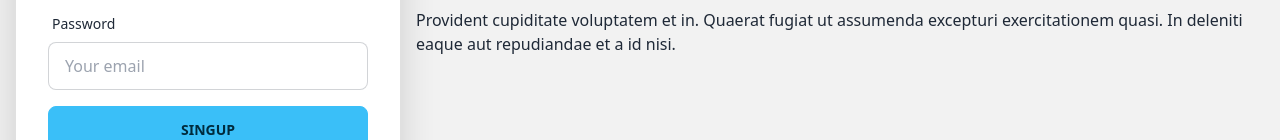
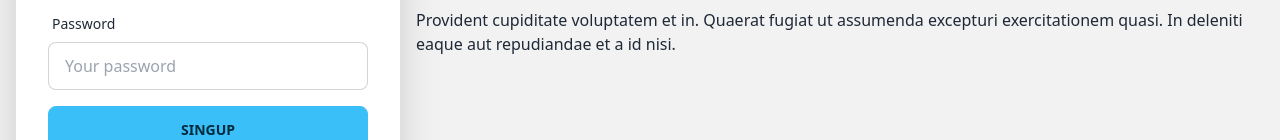
Before and after one commit to ImranRH321/Resturent_bistro_client, a React (Vite) app: page /singup in a window 1280 px wide. Shown: the part 392-532 px from the top of the page. Built offline with nearby package versions, Linux system fonts and the light colour scheme; no server answers.

Commit message:
Regex Validation In React Hook Form And Signup

```diff
--- a/src/Layout/Main.jsx
+++ b/src/Layout/Main.jsx
@@ -7,6 +7,7 @@ const Main = () => {
   const location = useLocation();
   console.log("location->", location);
   const noHeaderFooter = location.pathname.includes("login") || location.pathname.includes('singup');
+
 
   return (
     <div>
--- a/src/context/AuthProvider/AuthProvider.jsx
+++ b/src/context/AuthProvider/AuthProvider.jsx
@@ -1,5 +1,5 @@
 import React, { createContext, useEffect, useState } from "react";
-import { getAuth, onAuthStateChanged, signOut } from "firebase/auth";
+import { createUserWithEmailAndPassword, getAuth, onAuthStateChanged, signInWithEmailAndPassword, signOut } from "firebase/auth";
 import app from "../../firebase/firebase.config";
 
 export const AuthContext = createContext();
--- a/src/firebase/firebase.config.js
+++ b/src/firebase/firebase.config.js
@@ -2,7 +2,7 @@
 
 import { initializeApp } from "firebase/app";
 const firebaseConfig = {
-  /*
+
  apiKey: "AIzaSyCBcIorolBh_iU_RUBn508WPlnACdTjuIk",
   authDomain: "bistro-boos-6a49c.firebaseapp.com",
   projectId: "bistro-boos-6a49c",
@@ -10,8 +10,8 @@ const firebaseConfig = {
   messagingSenderId: "453646644970",
   appId: "1:453646644970:web:c4b4a8db8e786d0f608993",
   measurementId: "G-5W6C0KNH0Q",
-   */
 
+/*
   apiKey:import.meta.env.VITE_SOME_KEY_apiKey ,
   authDomain:import.meta.env.VITE_SOME_KEY_authDomain ,
   projectId:import.meta.env.VITE_SOME_KEY_projectId ,
@@ -19,6 +19,7 @@ const firebaseConfig = {
   messagingSenderId:import.meta.env.VITE_SOME_KEY_messagingSenderId ,
   appId:import.meta.env.VITE_SOME_KEY_appId ,
   measurementId:import.meta.env.VITE_SOME_KEY_measurementId
+  */
 };
 
 // Initialize Firebase
--- a/src/pages/SingUp/SingUp.jsx
+++ b/src/pages/SingUp/SingUp.jsx
@@ -2,6 +2,7 @@ import React, { useContext } from "react";
 import { AuthContext } from "../../context/AuthProvider/AuthProvider";
 import { Link } from "react-router-dom";
 import { useForm } from "react-hook-form";
+import { Helmet } from "react-helmet-async";
 
 const SingUp = () => {
   const { createUser } = useContext(AuthContext);
@@ -9,20 +10,34 @@ const SingUp = () => {
   const {
     register,
     handleSubmit,
-    watch,
+    watch, reset ,
     formState: { errors },
   } = useForm();
-  const onSubmit = (data) => console.log(data);
+  const onSubmit = (data) => {
+    {
+      console.log(data);
+      createUser(data.email, data.password).then((userCredential) => {
+        const newUser = userCredential.user;
+        console.log(newUser, "--> newUser");
+        reset()
+
+      });
+    }
+  };
 
   return (
+    <>
+      <Helmet>
+        <title>Bistro Boos | singUp</title>
+      </Helmet>
       <div className="hero min-h-screen bg-base-200">
         <div className="hero-content flex-col lg:flex-row-reverse">
           <div className="text-center lg:text-left">
             <h1 className="text-5xl font-bold">SingUp now!</h1>
             <p className="py-6">
               Provident cupiditate voluptatem et in. Quaerat fugiat ut assumenda
-            excepturi exercitationem quasi. In deleniti eaque aut repudiandae et
-            a id nisi.
+              excepturi exercitationem quasi. In deleniti eaque aut repudiandae
+              et a id nisi.
             </p>
           </div>
           <div className="card flex-shrink-0 w-full max-w-sm shadow-2xl bg-base-100">
@@ -67,18 +82,35 @@ const SingUp = () => {
                 </label>
                 <input
                   type="password"
-                placeholder="Your email"
+                  placeholder="Your password"
                   className="input input-bordered"
                   name="password"
-                {...register(
-                  "password",
-                  { required: true },
-                  { minLength: 6, maxLength: 20 }
-                )}
+                  {...register("password", {
+                    required: true,
+                    minLength: 6,
+                    maxLength: 20,
+                    pattern: /(?=.*?[0-9])/,
+                  })}
                 />
                 <p className="text-red-600">
-                {" "}
-                {errors.password && <span>Password is required</span>}
+                  {errors.password?.type === "required" && (
+                    <span>Password must be required</span>
+                  )}
+                </p>
+                <p className="text-red-600">
+                  {errors.password?.type === "minLength" && (
+                    <span>Password must be 6 character </span>
+                  )}
+                </p>
+                <p className="text-red-600">
+                  {errors.password?.type === "maxLength" && (
+                    <span>Password maximum 20 character </span>
+                  )}
+                </p>
+                <p className="text-red-600">
+                  {errors.password?.type === "pattern" && (
+                    <span>At least one digit</span>
+                  )}
                 </p>
               </div>
               <div className="form-control mt-2">
@@ -96,6 +128,7 @@ const SingUp = () => {
           </div>
         </div>
       </div>
+    </>
   );
 };
 
```
Lines whose indentation alone changed are shown as unchanged.
